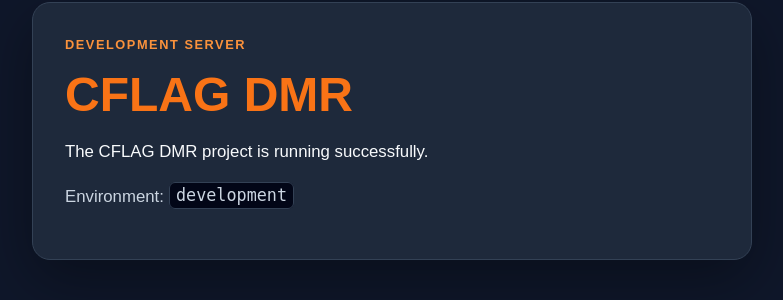
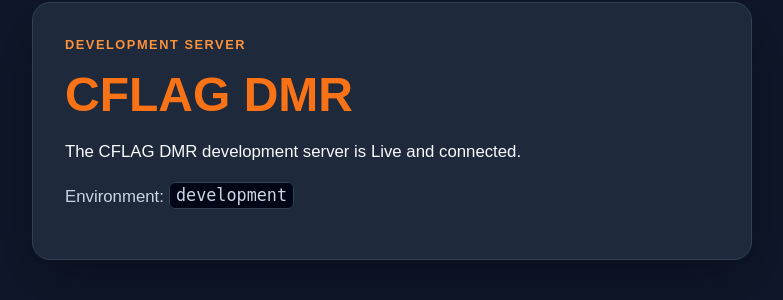
Before and after one commit to xzxer/CFLAG-DMR, a PHP site: page / in a window 1280 px wide. Shown: the part 269-569 px from the top of the page, without its empty margins (248-1031 px from the left). Run offline with PHP 8.4, Linux system fonts and the light colour scheme.

Commit message:
Verify live dev server editing

```diff
--- a/public/index.php
+++ b/public/index.php
@@ -17,7 +17,7 @@ $environment = 'development';
         <section class="card">
             <p class="eyebrow">Development Server</p>
             <h1><?= htmlspecialchars($appName, ENT_QUOTES, 'UTF-8') ?></h1>
-            <p>The CFLAG DMR project is running successfully.</p>
+            <p>The CFLAG DMR development server is Live and connected.</p>
             <p class="muted">Environment: <code><?= htmlspecialchars($environment, ENT_QUOTES, 'UTF-8') ?></code></p>
         </section>
     </main>
```
